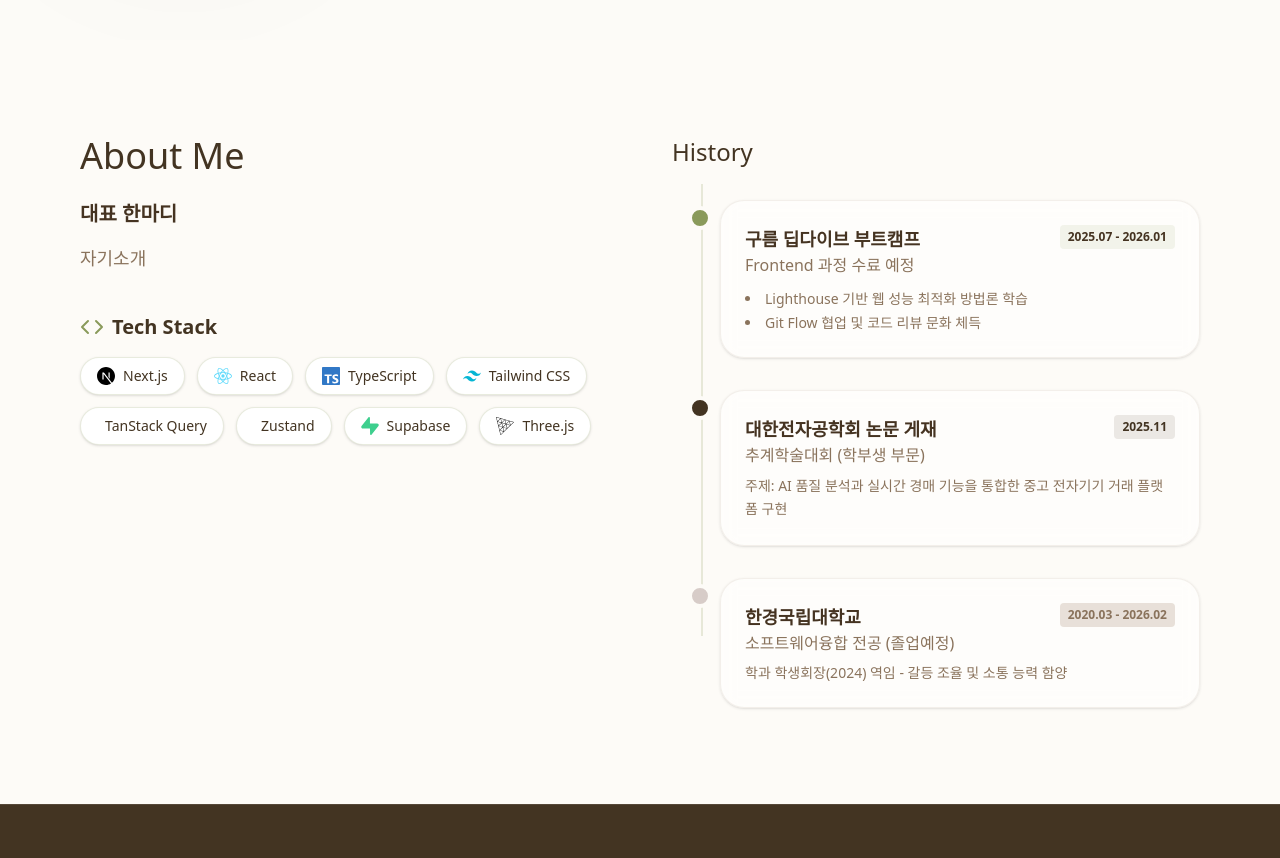
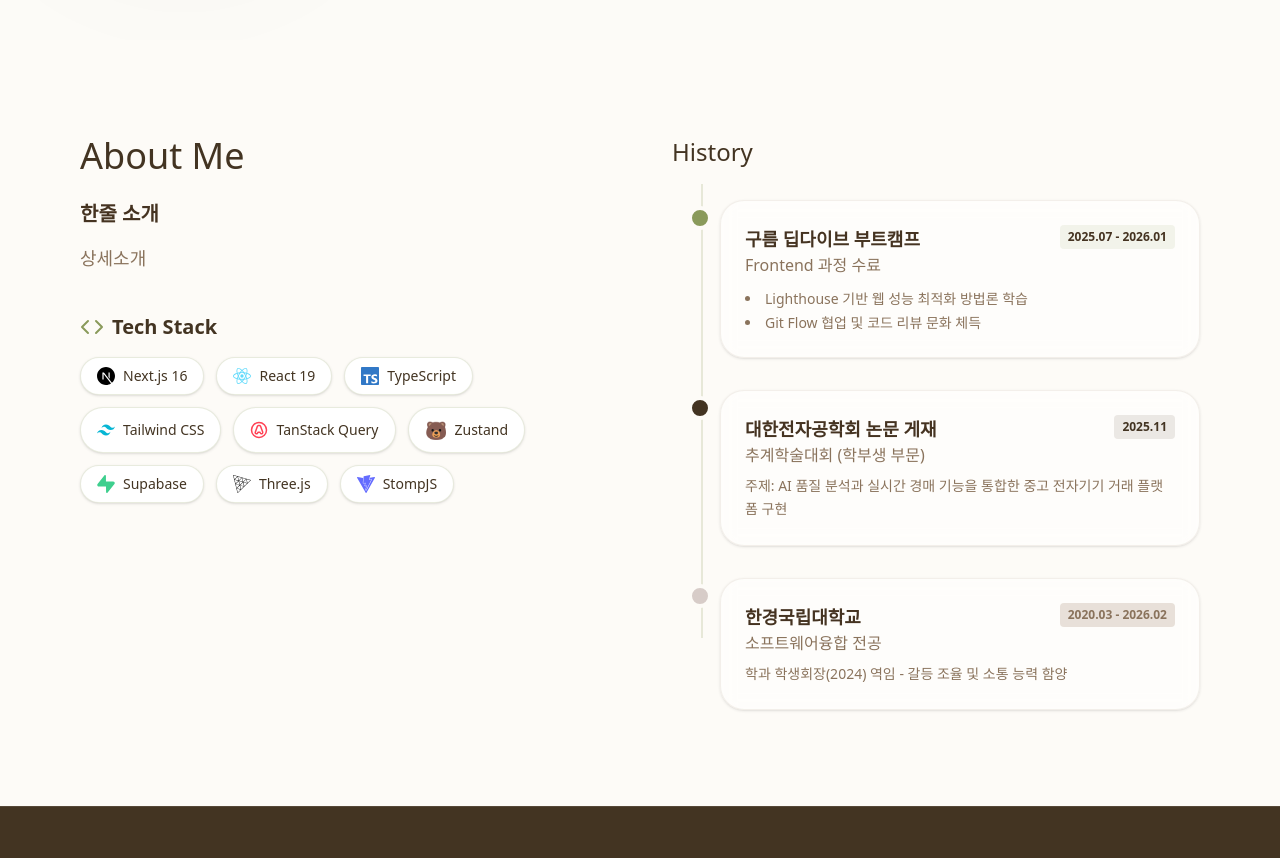
Before and after one commit to asdfdk123/chldnjsgud, a Next.js app: page / in a window 1280 px wide. Shown: the part 720-1578 px from the top of the page. Built offline with nearby package versions, Linux system fonts and the light colour scheme.

Commit message:
refactor: 데이터 분리

```diff
--- a/components/sections/About.tsx
+++ b/components/sections/About.tsx
@@ -6,39 +6,52 @@
   SiTailwindcss,
   SiSupabase,
   SiThreedotjs,
+  SiVite,
 } from 'react-icons/si';
+import { TbBrandOauth } from 'react-icons/tb';
+// [NEW] 데이터 파일 불러오기
+import { techStack, history } from '@/data/profile';
 
 export function About() {
-  const skills = [
-    { name: 'Next.js', icon: <SiNextdotjs className="text-black" /> },
-    { name: 'React', icon: <SiReact className="text-[#61DAFB]" /> },
-    { name: 'TypeScript', icon: <SiTypescript className="text-[#3178C6]" /> },
-    {
-      name: 'Tailwind CSS',
-      icon: <SiTailwindcss className="text-[#06B6D4]" />,
-    },
-    {
-      name: 'TanStack Query',
-    },
-    { name: 'Zustand' }, // 주스탄드는 곰돌이 이모지로 포인트
-    { name: 'Supabase', icon: <SiSupabase className="text-[#3ECF8E]" /> },
-    { name: 'Three.js', icon: <SiThreedotjs className="text-black" /> },
-  ];
+  // 아이콘 매핑 함수 (데이터에는 이름만 있으므로)
+  const getIcon = (name: string) => {
+    switch (name) {
+      case 'Next.js 16':
+        return <SiNextdotjs className="text-black" />;
+      case 'React 19':
+        return <SiReact className="text-[#61DAFB]" />;
+      case 'TypeScript':
+        return <SiTypescript className="text-[#3178C6]" />;
+      case 'Tailwind CSS':
+        return <SiTailwindcss className="text-[#06B6D4]" />;
+      case 'TanStack Query':
+        return <TbBrandOauth className="text-[#FF4154]" />;
+      case 'Zustand':
+        return <span className="text-lg">🐻</span>;
+      case 'Supabase':
+        return <SiSupabase className="text-[#3ECF8E]" />;
+      case 'Three.js':
+        return <SiThreedotjs className="text-black" />;
+      case 'StompJS':
+        return <SiVite className="text-[#646CFF]" />;
+      default:
+        return <Code size={16} />;
+    }
+  };
 
   return (
     <section id="about" className="bg-cream px-6 py-24 lg:px-20">
       <div className="mx-auto grid max-w-6xl items-start gap-16 md:grid-cols-2">
-        {/* --- 왼쪽: 자기소개 & 기술 스택 --- */}
         <div className="space-y-10">
           <div>
             <h2 className="text-coffee mb-6 font-serif text-4xl">About Me</h2>
             <div className="text-muted-foreground space-y-4 text-lg leading-relaxed">
               <p>
                 <strong className="text-foreground mb-2 block text-xl">
-                  대표 한마디
+                  한줄 소개{' '}
                 </strong>
               </p>
-              <p>자기소개</p>
+              <p>상세소개</p>
             </div>
           </div>
 
@@ -47,14 +60,14 @@
               <Code className="text-sage" size={24} /> Tech Stack
             </h3>
             <div className="flex flex-wrap gap-3">
-              {skills.map((skill) => (
+              {techStack.map((tech) => (
                 <div
-                  key={skill.name}
-                  className="border-sage/20 hover:border-sage flex cursor-default items-center gap-2 rounded-full border bg-white px-4 py-2 shadow-sm transition-all hover:shadow-md"
+                  key={tech}
+                  className="border-sage/20 hover:border-sage flex cursor-default items-center gap-2 rounded-full border bg-white px-4 py-2 shadow-sm transition-all"
                 >
-                  <span className="text-lg">{skill.icon}</span>
+                  <span className="text-lg">{getIcon(tech)}</span>
                   <span className="text-coffee text-sm font-medium">
-                    {skill.name}
+                    {tech}
                   </span>
                 </div>
               ))}
@@ -64,76 +77,45 @@
 
         <div className="relative space-y-8">
           <h3 className="text-coffee font-serif text-2xl">History</h3>
-
           <div className="bg-sage/20 absolute top-12 bottom-10 left-[29px] w-0.5" />
 
-          <div className="group relative pl-12">
-            <div className="border-cream bg-sage absolute top-1.5 left-4 z-10 h-6 w-6 rounded-full border-4 transition-transform group-hover:scale-110" />
+          {history.map((item) => (
+            <div key={item.id} className="group relative pl-12">
+              <div
+                className={`border-cream absolute top-1.5 left-4 z-10 h-6 w-6 rounded-full border-4 transition-transform group-hover:scale-110 ${item.color === 'sage' ? 'bg-sage' : item.color === 'coffee' ? 'bg-coffee' : 'bg-sand'} `}
+              />
+
               <div className="card-warm bg-white/50 p-6 backdrop-blur-sm transition-colors hover:bg-white">
                 <div className="mb-2 flex items-start justify-between">
                   <div>
                     <h4 className="flex items-center gap-2 text-lg font-bold">
-                    구름 딥다이브 부트캠프
+                      {item.title}
                     </h4>
-                  <p className="text-muted-foreground">
-                    Frontend 과정 수료 예정
-                  </p>
+                    <p className="text-muted-foreground">{item.subtitle}</p>
                   </div>
-                <span className="text-sage-dark bg-sage/10 rounded px-2 py-1 text-xs font-bold">
-                  2025.07 - 2026.01
+                  <span
+                    className={`rounded px-2 py-1 text-xs font-bold ${item.color === 'sage' ? 'text-sage-dark bg-sage/10' : item.color === 'coffee' ? 'text-coffee bg-coffee/10' : 'text-muted-foreground bg-secondary'} `}
+                  >
+                    {item.period}
                   </span>
                 </div>
+
+                {item.description && (
                   <ul className="text-muted-foreground mt-3 list-inside list-disc space-y-1 text-sm">
-                <li>Lighthouse 기반 웹 성능 최적화 방법론 학습</li>
-                <li>Git Flow 협업 및 코드 리뷰 문화 체득</li>
+                    {item.description.map((desc, i) => (
+                      <li key={i}>{desc}</li>
+                    ))}
                   </ul>
+                )}
+
+                {item.descriptionText && (
+                  <p className="text-muted-foreground mt-2 text-sm leading-relaxed">
+                    {item.descriptionText}
+                  </p>
+                )}
               </div>
             </div>
-
-          <div className="group relative pl-12">
-            <div className="border-cream bg-coffee absolute top-1.5 left-4 z-10 h-6 w-6 rounded-full border-4 transition-transform group-hover:scale-110" />
-            <div className="card-warm bg-white/50 p-6 backdrop-blur-sm transition-colors hover:bg-white">
-              <div className="mb-2 flex items-start justify-between">
-                <div>
-                  <h4 className="flex items-center gap-2 text-lg font-bold">
-                    대한전자공학회 논문 게재
-                  </h4>
-                  <p className="text-muted-foreground">
-                    추계학술대회 (학부생 부문)
-                  </p>
-                </div>
-                <span className="text-coffee bg-coffee/10 rounded px-2 py-1 text-xs font-bold">
-                  2025.11
-                </span>
-              </div>
-              <p className="text-muted-foreground mt-2 text-sm leading-relaxed">
-                주제: AI 품질 분석과 실시간 경매 기능을 통합한 중고 전자기기
-                거래 플랫폼 구현
-              </p>
-            </div>
-          </div>
-
-          <div className="group relative pl-12">
-            <div className="border-cream bg-sand absolute top-1.5 left-4 z-10 h-6 w-6 rounded-full border-4 transition-transform group-hover:scale-110" />
-            <div className="card-warm bg-white/50 p-6 backdrop-blur-sm transition-colors hover:bg-white">
-              <div className="mb-2 flex items-start justify-between">
-                <div>
-                  <h4 className="flex items-center gap-2 text-lg font-bold">
-                    한경국립대학교
-                  </h4>
-                  <p className="text-muted-foreground">
-                    소프트웨어융합 전공 (졸업예정)
-                  </p>
-                </div>
-                <span className="text-muted-foreground bg-secondary rounded px-2 py-1 text-xs font-bold">
-                  2020.03 - 2026.02
-                </span>
-              </div>
-              <p className="text-muted-foreground mt-2 text-sm">
-                학과 학생회장(2024) 역임 - 갈등 조율 및 소통 능력 함양
-              </p>
-            </div>
-          </div>
+          ))}
         </div>
       </div>
     </section>
--- a/components/sections/Hero.tsx
+++ b/components/sections/Hero.tsx
@@ -21,14 +21,15 @@
 
         <h1 className="text-coffee font-serif text-5xl leading-[1.1] font-bold md:text-7xl lg:text-8xl">
           나만 생각하는 <br />
-          <span className="text-gradient">이타적인 개발자</span> 최원형
+          <span className="text-gradient">이타적인 개발자</span>
+          <br /> 최원형
         </h1>
 
         <p className="text-muted-foreground max-w-2xl text-lg leading-relaxed md:text-xl">
           사용자의 <span className="text-foreground font-bold">0.5초</span>를
-          지켜내는 집요함, 동료의{' '}
-          <span className="text-foreground font-bold">1시간</span>을 아껴주는
-          배려.
+          지켜내는 집요함,
+          <br /> 동료의 <span className="text-foreground font-bold">1시간</span>
+          을 아껴주는 배려
         </p>
 
         <div className="flex flex-col gap-4 pt-4 sm:flex-row">
--- /dev/null
+++ b/data/profile.ts
@@ -0,0 +1,58 @@
+export const socialLinks = {
+  github: 'https://github.com/asdfdk123',
+  blog: 'https://velog.io/@dnjsgud',
+  email: 'mailto:chldnjsgud@gmail.com',
+};
+
+export const techStack = [
+  'Next.js 16',
+  'React 19',
+  'TypeScript',
+  'Tailwind CSS',
+  'TanStack Query',
+  'Zustand',
+  'Supabase',
+  'Three.js',
+  'StompJS',
+];
+
+export interface HistoryItem {
+  id: string;
+  title: string;
+  subtitle: string;
+  period: string;
+  description?: string[];
+  descriptionText?: string;
+  color: 'sage' | 'coffee' | 'sand';
+}
+
+export const history: HistoryItem[] = [
+  {
+    id: 'bootcamp',
+    title: '구름 딥다이브 부트캠프',
+    subtitle: 'Frontend 과정 수료',
+    period: '2025.07 - 2026.01',
+    description: [
+      'Lighthouse 기반 웹 성능 최적화 방법론 학습',
+      'Git Flow 협업 및 코드 리뷰 문화 체득',
+    ],
+    color: 'sage',
+  },
+  {
+    id: 'paper',
+    title: '대한전자공학회 논문 게재',
+    subtitle: '추계학술대회 (학부생 부문)',
+    period: '2025.11',
+    descriptionText:
+      '주제: AI 품질 분석과 실시간 경매 기능을 통합한 중고 전자기기 거래 플랫폼 구현',
+    color: 'coffee',
+  },
+  {
+    id: 'university',
+    title: '한경국립대학교',
+    subtitle: '소프트웨어융합 전공',
+    period: '2020.03 - 2026.02',
+    descriptionText: '학과 학생회장(2024) 역임 - 갈등 조율 및 소통 능력 함양',
+    color: 'sand',
+  },
+];
```
Lines whose indentation alone changed are shown as unchanged.
